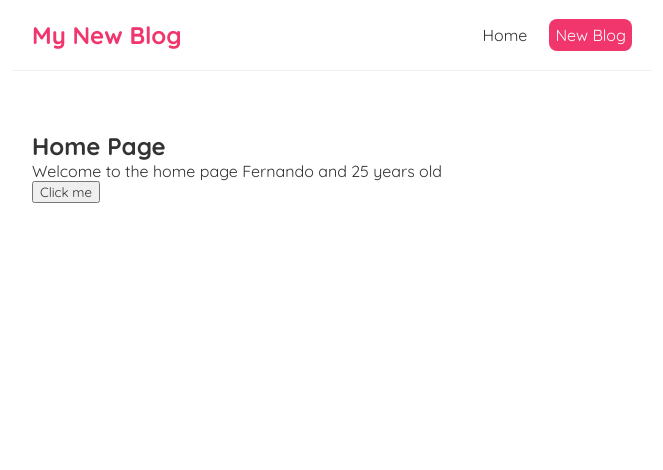
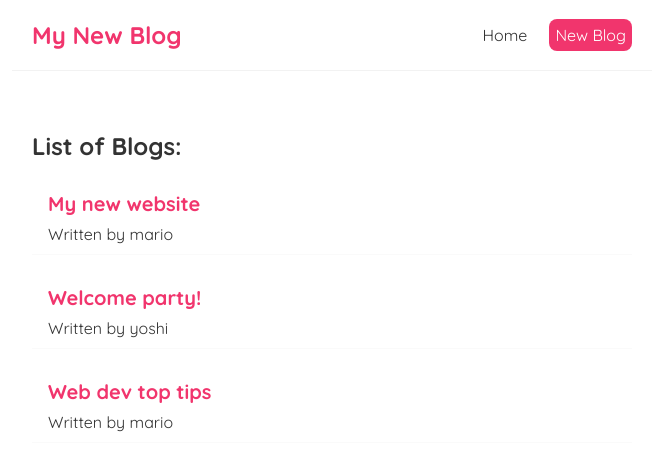
Before and after one commit to fpborges/nando-blog, a React (Create React App) app: page / in a window 1280 px wide. Shown: the top 470 px of the page, without its empty margins (308-971 px from the left). Built offline with nearby package versions, Linux system fonts and the light colour scheme.

Commit message:
lesson 10

```diff
--- a/src/Home.js
+++ b/src/Home.js
@@ -1,22 +1,25 @@
 import { useState } from "react";
 const Home = () => {
-	// let name = "Fernando";
-
-	const [name, setName] = useState("Fernando");
-	const [age, setAge] = useState(25);
-	const randomClick = () => {
-		setName("Borges");
-		setAge(40);
-		console.log("hello");
-	};
-
+	// useState hook of react to create a state variable object
+	const [blogs, setBlogs] = useState([
+		{ title: "My new website", body: "lorem ipsum...", author: "mario", id: 1 },
+		{ title: "Welcome party!", body: "lorem ipsum...", author: "yoshi", id: 2 },
+		{
+			title: "Web dev top tips",
+			body: "lorem ipsum...",
+			author: "mario",
+			id: 3,
+		},
+	]);
 	return (
 		<div className="home">
-			<h2>Home Page</h2>
-			<p>
-				Welcome to the home page {name} and {age} years old
-			</p>
-			<button onClick={randomClick}>Click me</button>
+			<h2>List of Blogs:</h2>
+			{blogs.map((blog) => (
+				<div className="blog-preview" key={blog.id}>
+					<h3>{blog.title}</h3>
+					<p>Written by {blog.author}</p>
+				</div>
+			))}
 		</div>
 	);
 };
--- a/src/index.css
+++ b/src/index.css
@@ -33,3 +33,18 @@
 	margin: 40px auto;
 	padding: 20px;
 }
+
+/* blog previews / list */
+.blog-preview {
+	padding: 10px 16px;
+	margin: 20px 0;
+	border-bottom: 1px solid #fafafa;
+}
+.blog-preview:hover {
+	box-shadow: 1px 3px 5px rgba(0, 0, 0, 0.1);
+}
+.blog-preview h3 {
+	font-size: 20px;
+	color: #f1356d;
+	margin-bottom: 8px;
+}
```
